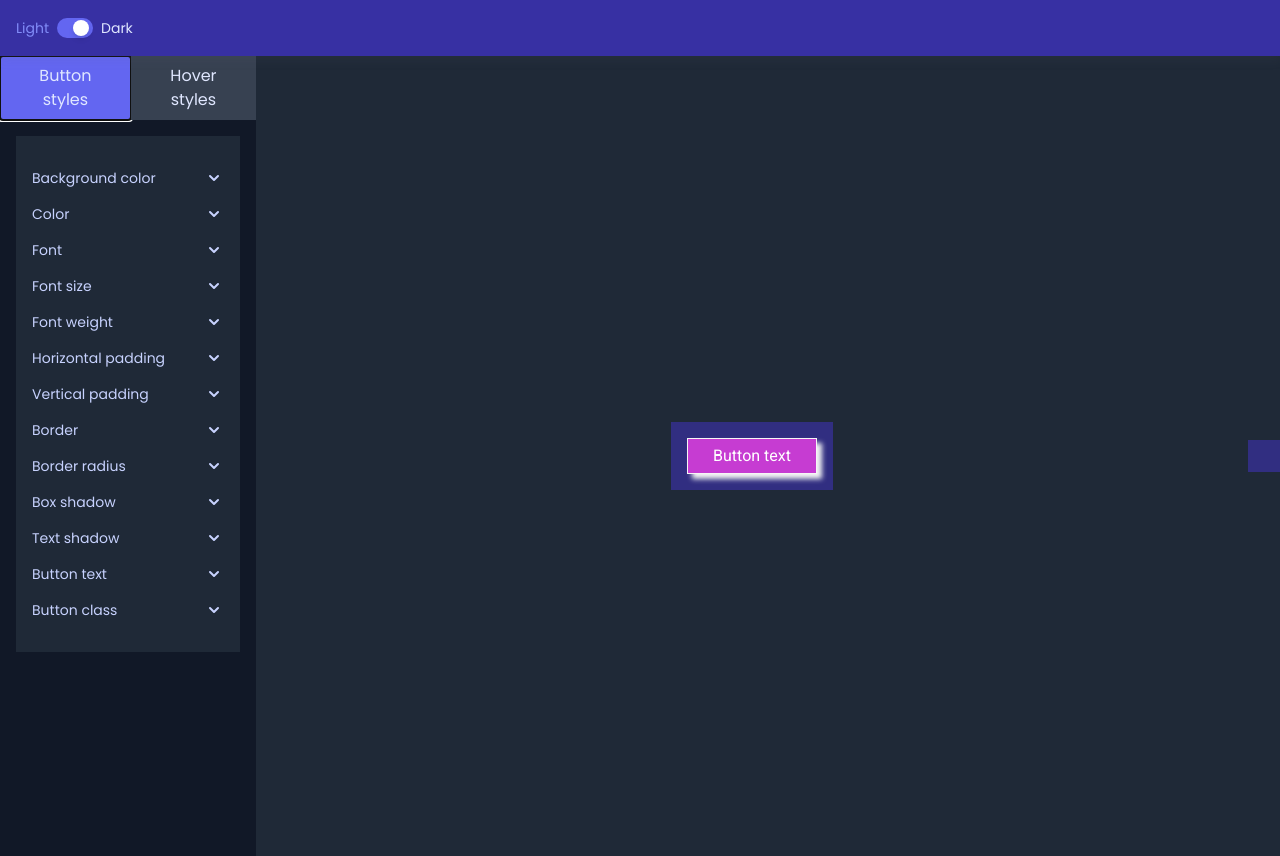
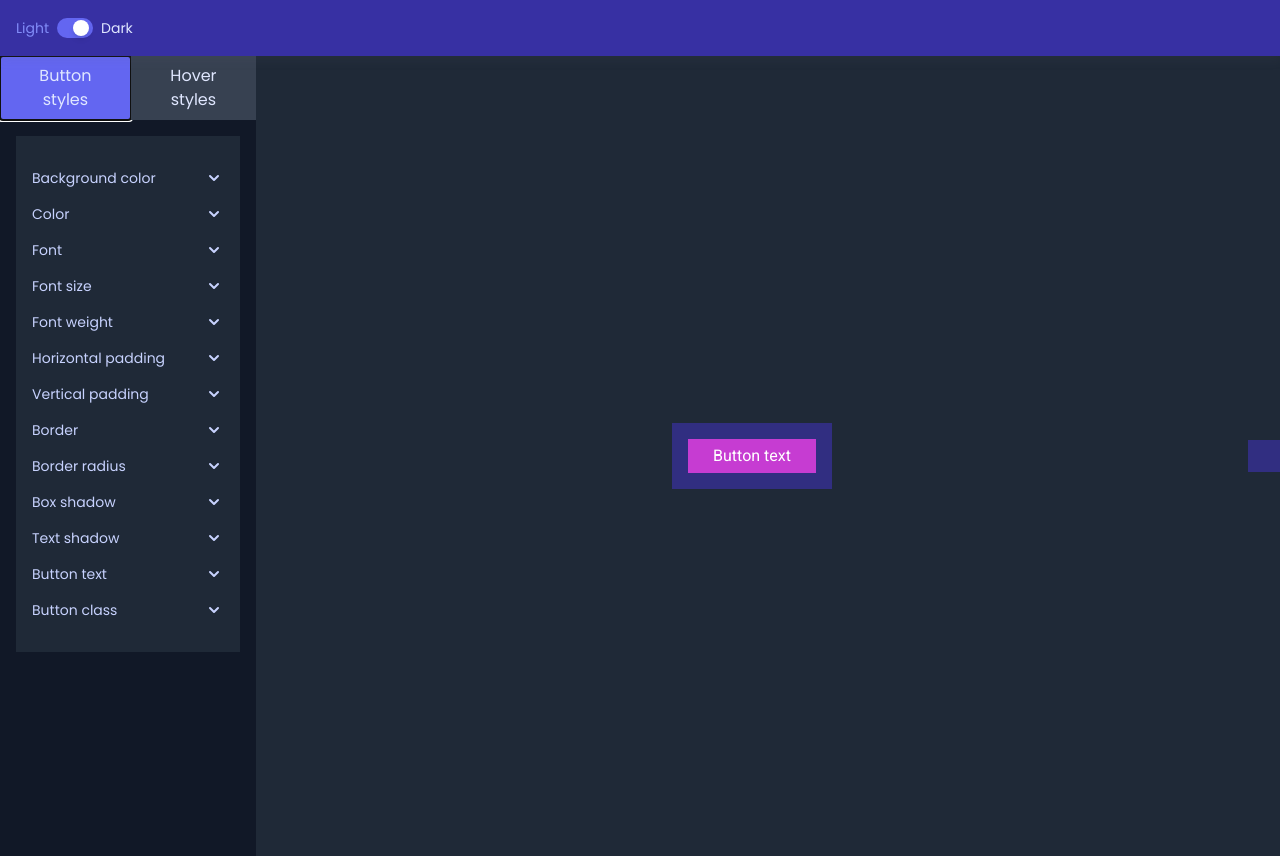
Before and after one commit to donkageorgieva/Style-A-Button, a React (Create React App) app: page / in a window 1280 px wide. Built offline with nearby package versions, Linux system fonts and the light colour scheme.

Commit message:
fix changing box-shadow color

```diff
--- a/src/components/Layout/Controlls/Control/Control.js
+++ b/src/components/Layout/Controlls/Control/Control.js
@@ -108,6 +108,9 @@ const Control = (props) => {
             changeValue={(value, index) => {
               addMultipleStyles(value, index);
             }}
+            changeColor={(color, index) => {
+              addMultipleStyles(color, index);
+            }}
           />
         ) : null}
       </div>
--- a/src/components/UI/Slider-And-Color/SliderAndColor.js
+++ b/src/components/UI/Slider-And-Color/SliderAndColor.js
@@ -8,16 +8,21 @@ const SliderAndColor = (props) => {
     state.reducer.options.find((option) => option.name === props.setting)
   );
   const [toggle, setToggle] = useState(false);
+
   const toggleHandler = () => {
     const newState = !toggle;
     setToggle(newState);
   };
-  const color = currOption.value.find((v) => {
+
+  const colorhex = currOption.value.find((v) => {
     if (v.toString().includes("#")) {
       return v;
     }
   });
+  const colorIndex = currOption.value.indexOf(colorhex);
+
   const sliders = currOption.value.map((v, index) => {
+    console.log(index, v);
     if (!isNaN(v)) {
       return (
         <Slider
@@ -39,13 +44,18 @@ const SliderAndColor = (props) => {
         <div className="flex items-center justify-between">
           <button
             className="h-4 w-4"
-            style={{ backgroundColor: color }}
+            style={{ backgroundColor: colorhex }}
             onClick={toggleHandler}
           ></button>
           <div>{sliders}</div>
         </div>
       ) : (
-        <ChromePicker />
+        <ChromePicker
+          onChange={(color) => {
+            props.changeColor(color.hex, colorIndex);
+          }}
+          color={currOption.value[colorIndex]}
+        />
       )}
     </React.Fragment>
   );
--- a/src/store/button-styles.js
+++ b/src/store/button-styles.js
@@ -90,7 +90,7 @@ const initialState = {
     },
     {
       name: "Border",
-      value: [1, "solid", "#f6f6f6"],
+      value: [0, "solid", "#f6f6f6"],
       cssName: "border",
       unit: ["px", "solid", "color"],
       element: {
@@ -114,7 +114,7 @@ const initialState = {
     },
     {
       name: "Box shadow",
-      value: [5, 5, 5, "#f4f4f4"],
+      value: [0, 0, 0, "#242427"],
       cssName: "boxShadow",
       element: {
         color: true,
@@ -175,8 +175,9 @@ const buttonStyleSlice = createSlice({
             currValue.value[action.payload.index] = 0;
           }
           currValue.value[action.payload.index] = action.payload.value;
-          console.log(action.payload.index);
           break;
+        default:
+          return state;
       }
     },
   },
```
